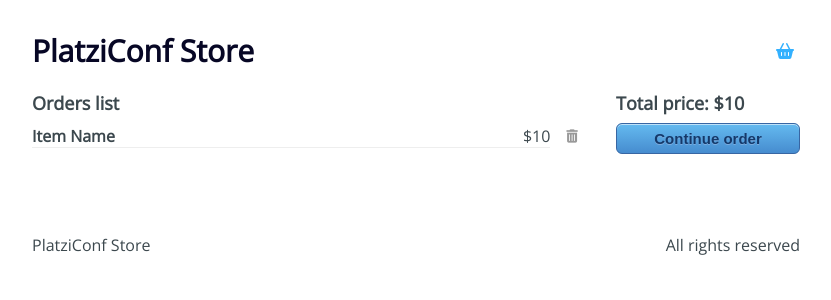
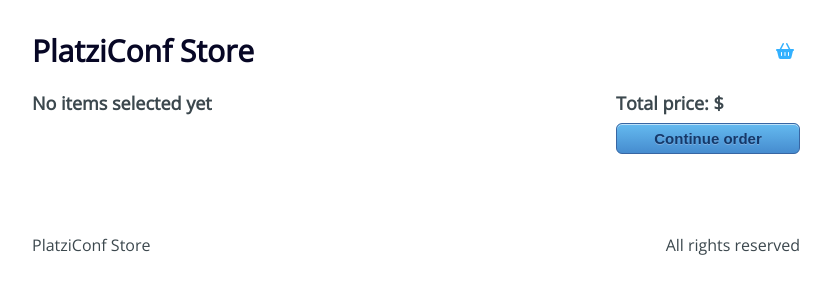
Before and after one commit to HajdukSanchez/Platzi-conf-store, a React app: page /checkout in a window 1280 px wide. Shown: the top 300 px of the page, without its empty margins (224-1055 px from the left). Built offline with nearby package versions, Linux system fonts and the light colour scheme.

Commit message:
:construction: UseContext with checkout information
2328

```diff
--- /dev/null
+++ b/src/components/CheckoutItem.jsx
@@ -0,0 +1,17 @@
+import React from 'react';
+
+const CheckoutItem = ({ item, handleRemoveFromCart }) => {
+  return (
+    <div className="Checkout-item">
+      <div className="Checkout-element">
+        <h4>{item.title}</h4>
+        <span>$ {item.price}</span>
+      </div>
+      <button type="button" onClick={() => handleRemoveFromCart(item)}>
+        <i className="fas fa-trash-alt" />
+      </button>
+    </div>
+  );
+};
+
+export default CheckoutItem;
--- a/src/containers/Checkout.jsx
+++ b/src/containers/Checkout.jsx
@@ -1,26 +1,45 @@
-import React from 'react';
+import React, { useContext } from 'react';
 import { Link } from 'react-router-dom';
 import '../styles/components/Checkout.scss';
 
+import AppContext from '../context/AppContext';
+
+import CheckoutItem from '../components/CheckoutItem';
+
 const Checkout = () => {
+  const {
+    state: { cart },
+    removeFromCart,
+  } = useContext(AppContext);
+
+  const handleRemoveFromCart = (cart) => {
+    removeFromCart(cart);
+  };
+
+  const handleSumTotal = () => {
+    const reducer = (accumulator, currentValue) =>
+      accumulator + currentValue.price;
+    const sum = cart.reduce(reducer, 0);
+    return sum;
+  };
+
   return (
     <div className="Checkout">
       <div className="Checkout-content">
-        <h3>Orders list</h3>
-        <div className="Checkout-item">
-          <div className="Checkout-element">
-            <h4>Item Name</h4>
-            <span>$10</span>
-          </div>
-          <button type="button">
-            <i className="fas fa-trash-alt" />
-          </button>
-        </div>
+        <h3>{cart.length > 0 ? 'Order List' : 'No items selected yet'}</h3>
+        {cart.map((item) => (
+          <CheckoutItem
+            item={item}
+            handleRemoveFromCart={handleRemoveFromCart}
+          />
+        ))}
       </div>
       <div className="Checkout-sidebar">
-        <h3>Total price: $10</h3>
+        <h3>{`Total price: $ ${cart.length > 0 ? handleSumTotal() : ''}`}</h3>
         <Link to="/checkout/information">
-          <button>Continue order</button>
+          <button type="button" disabled={cart.length <= 0}>
+            Continue order
+          </button>
         </Link>
       </div>
     </div>
```
